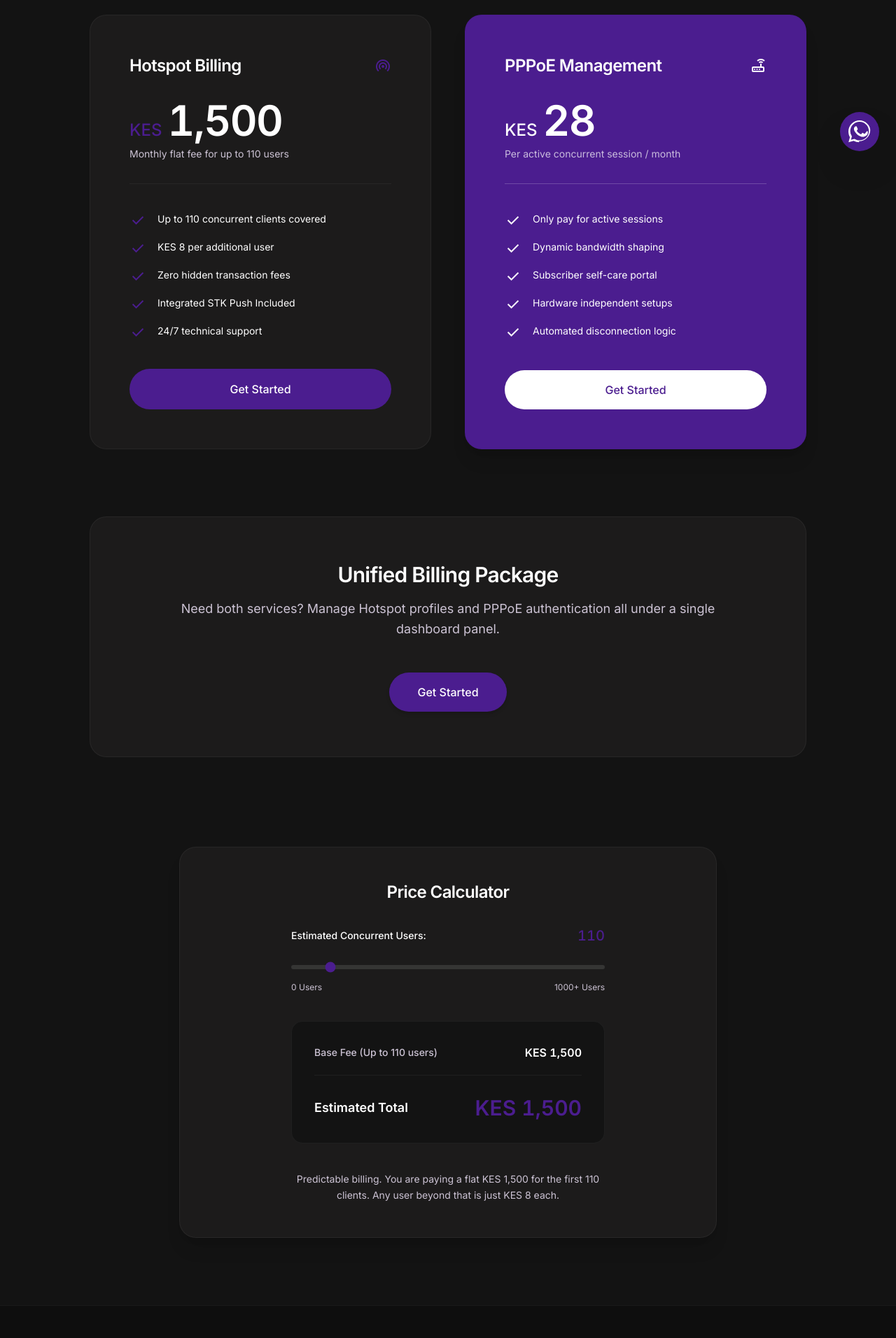
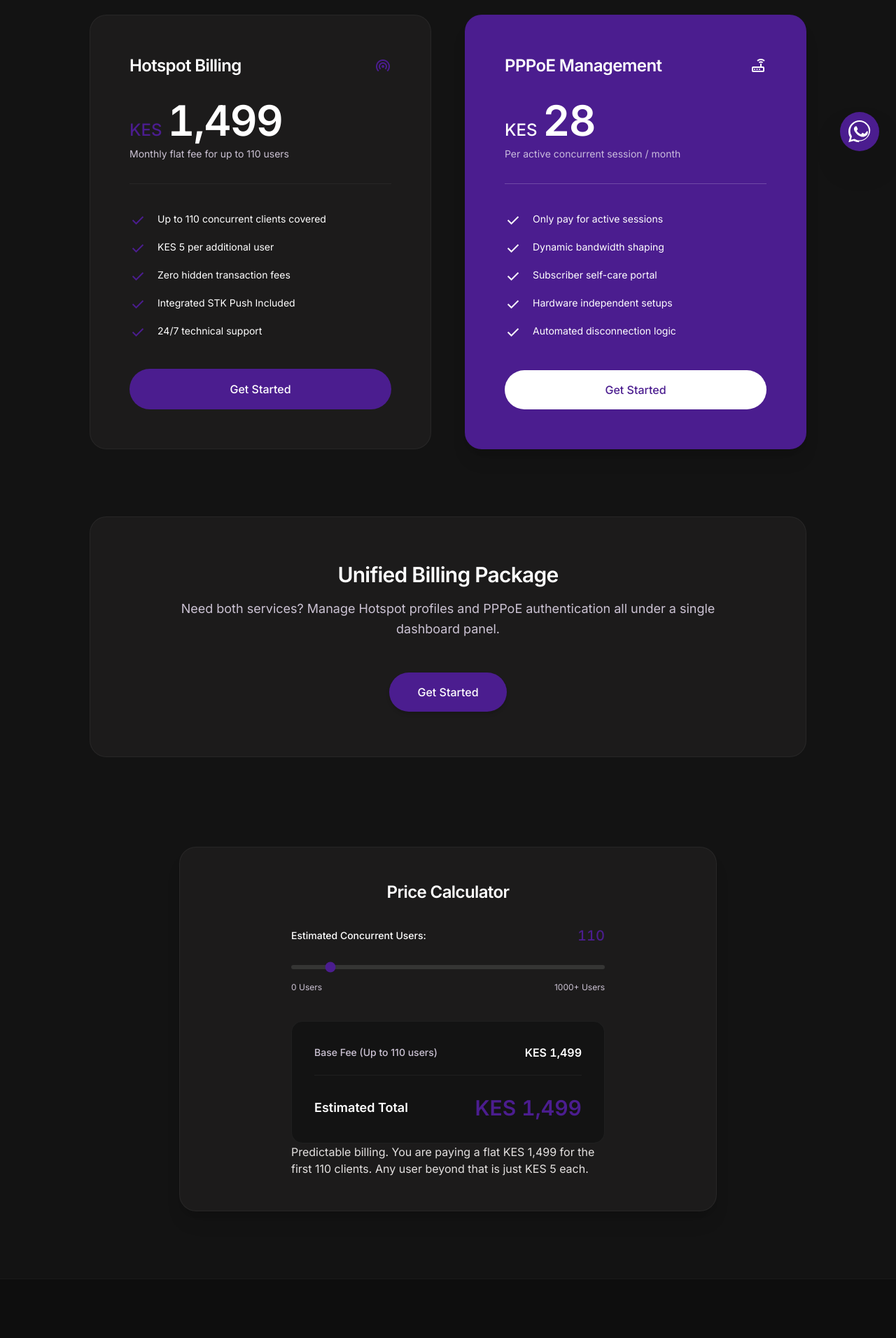
Before and after one commit to dennismutuku2005/pacewebsite, a Next.js app: page /pricing in a window 1280 px wide. Shown: the part 560-2472 px from the top of the page at 70% size. Built offline with nearby package versions, Linux system fonts and the light colour scheme.

Commit message:
update: refined page.js functionality

```diff
--- a/src/app/pricing/page.js
+++ b/src/app/pricing/page.js
@@ -7,9 +7,9 @@ import { motion } from 'framer-motion';
 function HotspotCalculator() {
     const [clients, setClients] = useState(110);
 
-    const baseFee = 1500;
+    const baseFee = 1499;
     const limit = 110;
-    const overageRate = 8;
+    const overageRate = 5;
 
     const overageUnits = Math.max(0, clients - limit);
     const totalPrice = baseFee + (overageUnits * overageRate);
@@ -42,11 +42,11 @@ function HotspotCalculator() {
                 <div className="bg-surface rounded-2xl p-8 border border-white/5">
                     <div className="flex justify-between items-center mb-5 border-b border-white/5 pb-5">
                         <span className="text-sm font-medium text-on-surface-variant">Base Fee (Up to 110 users)</span>
-                        <span className="font-semibold text-white tabular-nums">KES 1,500</span>
+                        <span className="font-semibold text-white tabular-nums">KES 1,499</span>
                     </div>
                     {overageUnits > 0 && (
                         <div className="flex justify-between items-center mb-5 text-sm border-b border-white/5 pb-5">
-                            <span className="text-sm font-medium text-tertiary">Overage ({overageUnits} x KES 8)</span>
+                            <span className="text-sm font-medium text-tertiary">Overage ({overageUnits} x KES 5)</span>
                             <span className="font-semibold text-tertiary tabular-nums">+ KES {overageUnits * overageRate}</span>
                         </div>
                     )}
@@ -58,9 +58,7 @@ function HotspotCalculator() {
                     </div>
                 </div>
 
-                <p className="text-center text-sm text-on-surface-variant leading-relaxed font-normal">
-                    Predictable billing. You are paying a flat KES 1,500 for the first 110 clients. Any user beyond that is just KES 8 each.
-                </p>
+                    Predictable billing. You are paying a flat KES 1,499 for the first 110 clients. Any user beyond that is just KES 5 each.
             </div>
         </div>
     );
@@ -95,7 +93,7 @@ export default function PricingPage() {
                             <div className="mb-10 border-b border-white/5 pb-8">
                                 <div className="flex items-baseline gap-2 mb-2">
                                     <span className="text-2xl font-medium text-primary">KES</span>
-                                    <span className="text-5xl lg:text-6xl font-semibold tracking-tight tabular-nums">1,500</span>
+                                    <span className="text-5xl lg:text-6xl font-semibold tracking-tight tabular-nums">1,499</span>
                                 </div>
                                 <p className="text-sm text-on-surface-variant font-normal">Monthly flat fee for up to 110 users</p>
                             </div>
@@ -103,7 +101,7 @@ export default function PricingPage() {
                             <div className="space-y-4 mb-10 flex-grow">
                                 {[
                                     "Up to 110 concurrent clients covered",
-                                    "KES 8 per additional user",
+                                    "KES 5 per additional user",
                                     "Zero hidden transaction fees",
                                     "Integrated STK Push Included",
                                     "24/7 technical support"
```
